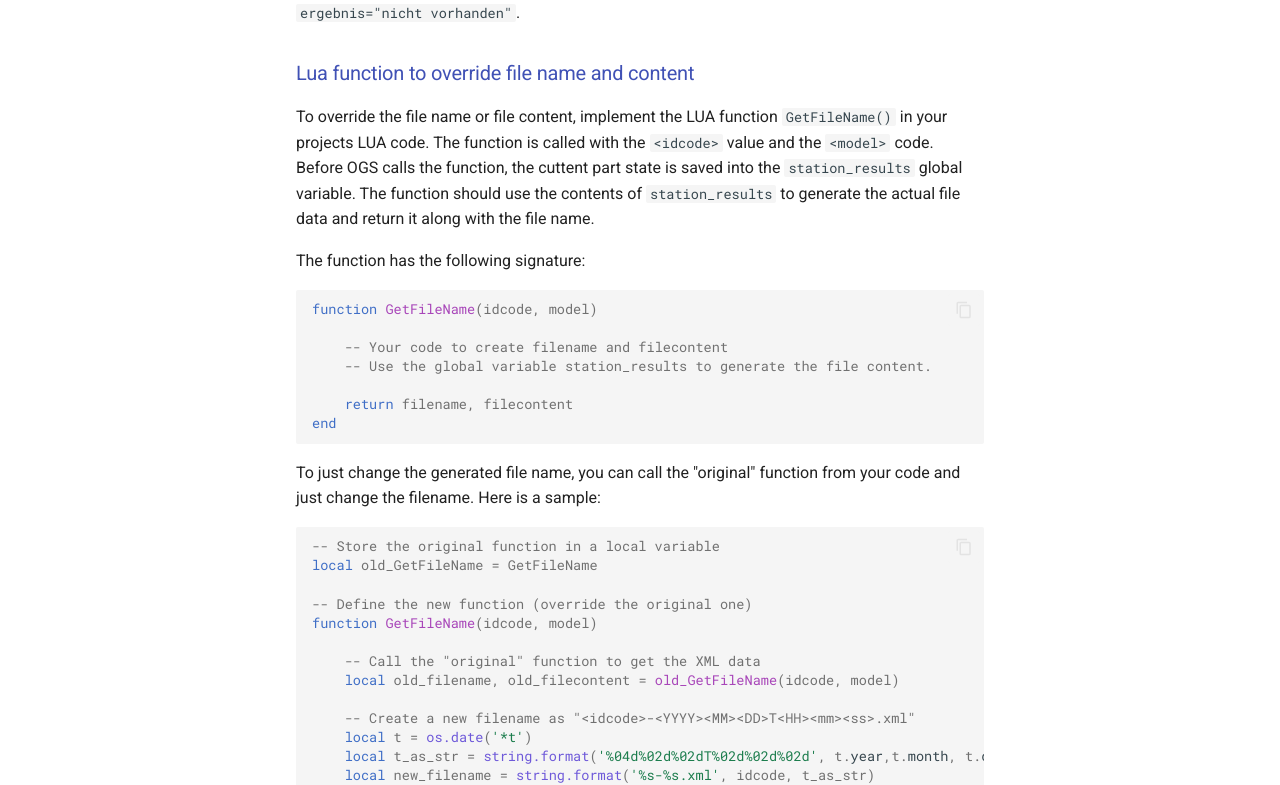
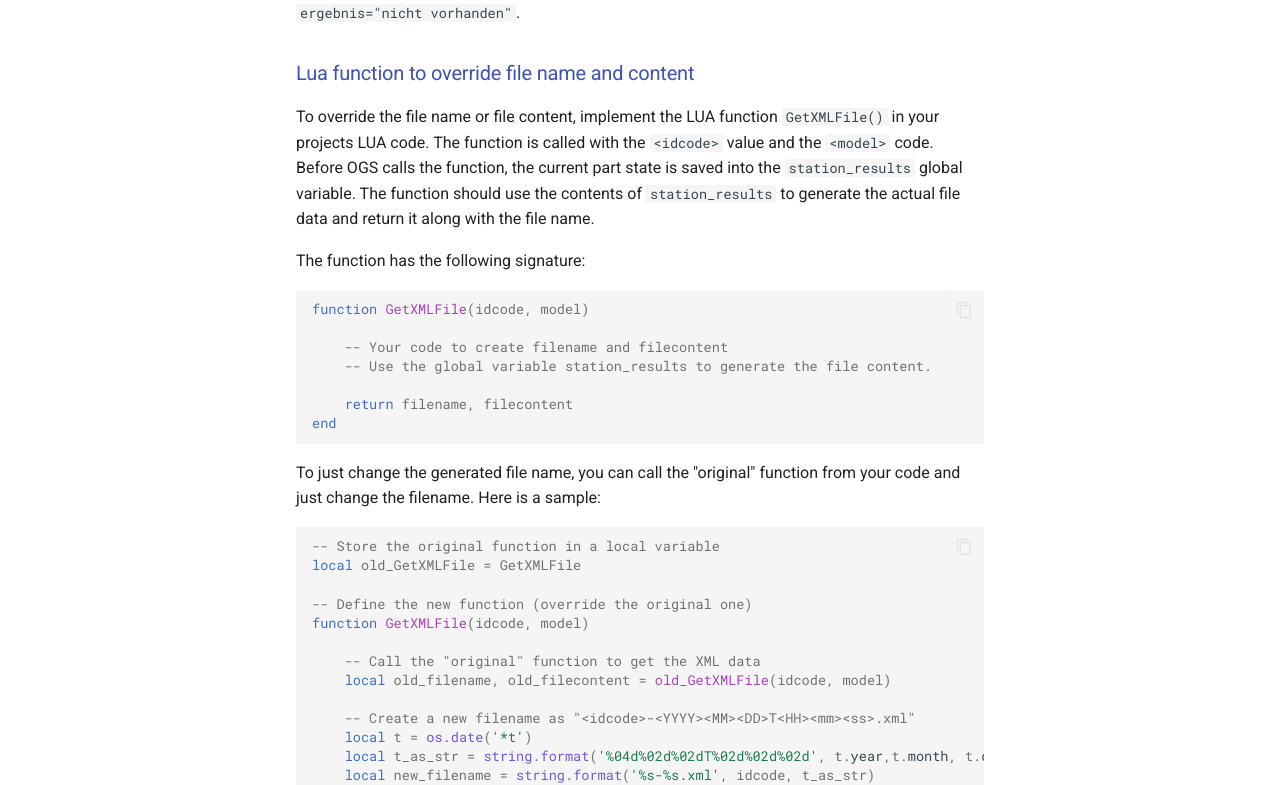
Before and after one commit to haller-erne/ogs, an MkDocs documentation site: the page built from docs/dataoutput/xmlfile.md, in a window 1280 px wide and 1400 px high, scrolled down 2205 px. Shown: the part 418-1203 px from the top of the window. Built offline with MkDocs 1.6.1 and Material for MkDocs 9.7.7, drawn with Linux system fonts in a browser that asks for light colours.

Commit message:
Fix data outpul lua funtion override name.

````diff
--- a/docs/dataoutput/xmlfile.md
+++ b/docs/dataoutput/xmlfile.md
@@ -112,12 +112,12 @@ Note, that all jobs and tasks are listed - those not ran are tagged with the res
 
 ### Lua function to override file name and content
 
-To override the file name or file content, implement the LUA function `GetFileName()` in your projects LUA code. The function is called with the `<idcode>` value and the `<model>` code. Before OGS calls the function, the cuttent part state is saved into the `station_results` global variable. The function should use the contents of `station_results` to generate the actual file data and return it along with the file name.
+To override the file name or file content, implement the LUA function `GetXMLFile()` in your projects LUA code. The function is called with the `<idcode>` value and the `<model>` code. Before OGS calls the function, the current part state is saved into the `station_results` global variable. The function should use the contents of `station_results` to generate the actual file data and return it along with the file name.
 
 The function has the following signature:
 
 ``` lua
-function GetFileName(idcode, model)
+function GetXMLFile(idcode, model)
 
     -- Your code to create filename and filecontent
     -- Use the global variable station_results to generate the file content.
@@ -130,13 +130,13 @@ To just change the generated file name, you can call the "original" function fro
 
 ``` lua
 -- Store the original function in a local variable
-local old_GetFileName = GetFileName
+local old_GetXMLFile = GetXMLFile
 
 -- Define the new function (override the original one)
-function GetFileName(idcode, model)
+function GetXMLFile(idcode, model)
 
 	-- Call the "original" function to get the XML data
-	local old_filename, old_filecontent = old_GetFileName(idcode, model)
+	local old_filename, old_filecontent = old_GetXMLFile(idcode, model)
 
 	-- Create a new filename as "<idcode>-<YYYY><MM><DD>T<HH><mm><ss>.xml"
 	local t = os.date('*t')
````
